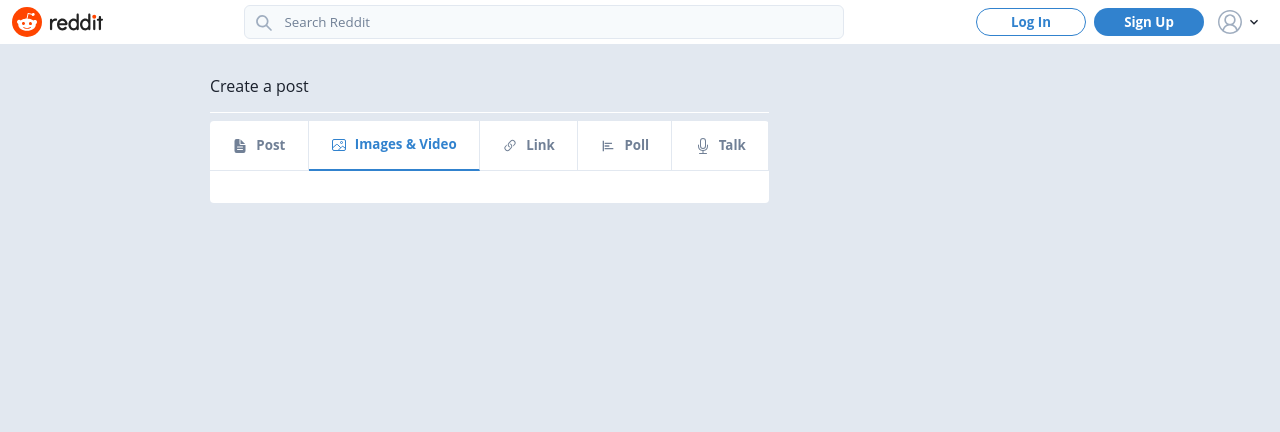
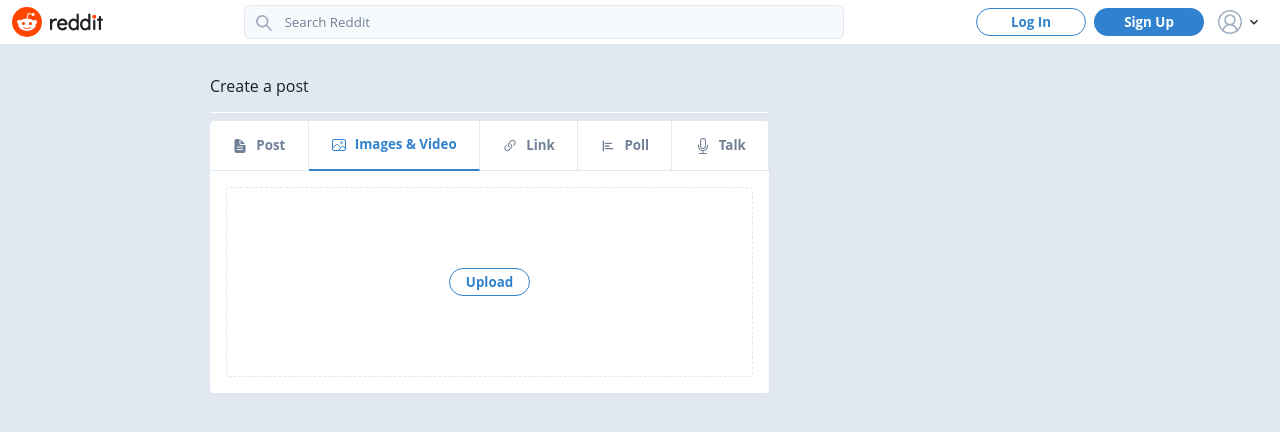
Before and after one commit to Alpiona/reddit-clone, a Next.js app: page /r/1/submit in a window 1280 px wide. Both pictures are taken after a click on the element "Images & Video". Shown: the top 432 px of the page. Built offline with nearby package versions, Linux system fonts and the light colour scheme; no server answers.

Commit message:
Add ImageUpload feature

```diff
--- a/src/components/Posts/NewPostForm.tsx
+++ b/src/components/Posts/NewPostForm.tsx
@@ -3,6 +3,7 @@
 import { BiPoll } from "react-icons/bi";
 import { BsLink45Deg, BsMic } from "react-icons/bs";
 import { IoDocumentText, IoImageOutline } from "react-icons/io5";
+import ImageUpload from "./PostForm/ImageUpload";
 import TextInputs from "./PostForm/TextInputs";
 import TabItem from "./TabItem";
 
@@ -47,7 +48,18 @@
 
   const handleCreatePost = async () => {};
 
-  const onSelectImage = () => {};
+  const onSelectImage = (event: React.ChangeEvent<HTMLInputElement>) => {
+    const reader = new FileReader();
+    if (event.target.files?.[0]) {
+      reader.readAsDataURL(event.target.files[0]);
+    }
+
+    reader.onload = (readerEvent) => {
+      if (readerEvent.target?.result) {
+        setSelectedFile(readerEvent.target.result as string);
+      }
+    };
+  };
 
   const onTextChange = (
     event: React.ChangeEvent<HTMLInputElement | HTMLTextAreaElement>
@@ -66,6 +78,7 @@
       <Flex width="100%">
         {formTabs.map((item) => (
           <TabItem
+            key={item.title}
             item={item}
             selected={item.title === selectedTab}
             setSelectedTab={setSelectedTab}
@@ -81,6 +94,14 @@
             loading={loading}
           />
         )}
+        {selectedTab === "Images & Video" && (
+          <ImageUpload
+            onSelectImage={onSelectImage}
+            selectedFile={selectedFile}
+            setSelectedFile={setSelectedFile}
+            setSelectedTab={setSelectedTab}
+          />
+        )}
       </Flex>
     </Flex>
   );
--- /dev/null
+++ b/src/components/Posts/PostForm/ImageUpload.tsx
@@ -0,0 +1,65 @@
+import { Button, Flex, Image, Stack } from "@chakra-ui/react";
+import React, { useRef } from "react";
+
+type ImageUploadProps = {
+  selectedFile?: string;
+  onSelectImage: (event: React.ChangeEvent<HTMLInputElement>) => void;
+  setSelectedTab: (value: string) => void;
+  setSelectedFile: (value: string) => void;
+};
+
+const ImageUpload: React.FC<ImageUploadProps> = ({
+  onSelectImage,
+  setSelectedFile,
+  setSelectedTab,
+  selectedFile,
+}) => {
+  const selectedFileRef = useRef<HTMLInputElement>(null);
+
+  return (
+    <Flex direction="column" justify="center" align="center" width="100%">
+      {selectedFile ? (
+        <>
+          <Image src={selectedFile} maxWidth="400px" maxHeight="400px" />
+          <Stack direction="row" mt={4}>
+            <Button height="28px" onClick={() => setSelectedTab("Post")}>
+              Back to Post
+            </Button>
+            <Button
+              variant="outline"
+              height="28px"
+              onClick={() => setSelectedFile("")}
+            >
+              Remove
+            </Button>
+          </Stack>
+        </>
+      ) : (
+        <Flex
+          justify="center"
+          align="center"
+          p={20}
+          border="1px dashed"
+          borderColor="gray.200"
+          width="100%"
+          borderRadius={4}
+        >
+          <Button
+            variant="outline"
+            height="28px"
+            onClick={() => selectedFileRef.current?.click()}
+          >
+            Upload
+          </Button>
+          <input
+            ref={selectedFileRef}
+            type="file"
+            hidden
+            onChange={onSelectImage}
+          />
+        </Flex>
+      )}
+    </Flex>
+  );
+};
+export default ImageUpload;
```
